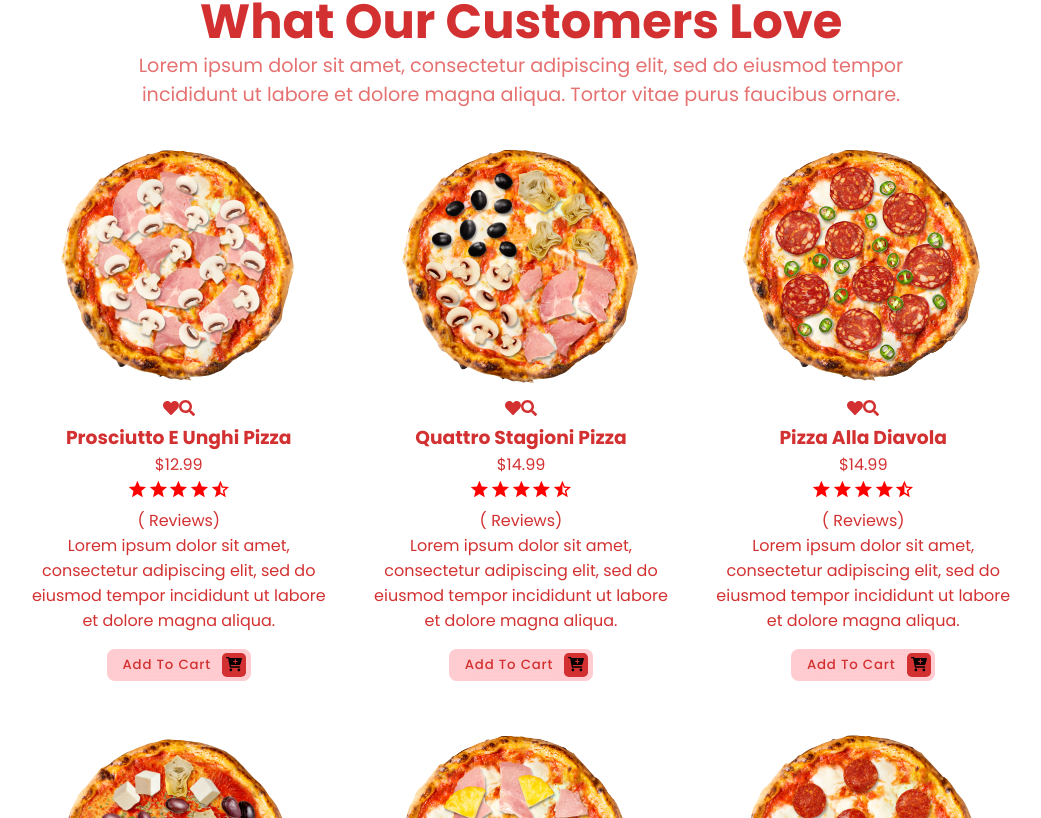
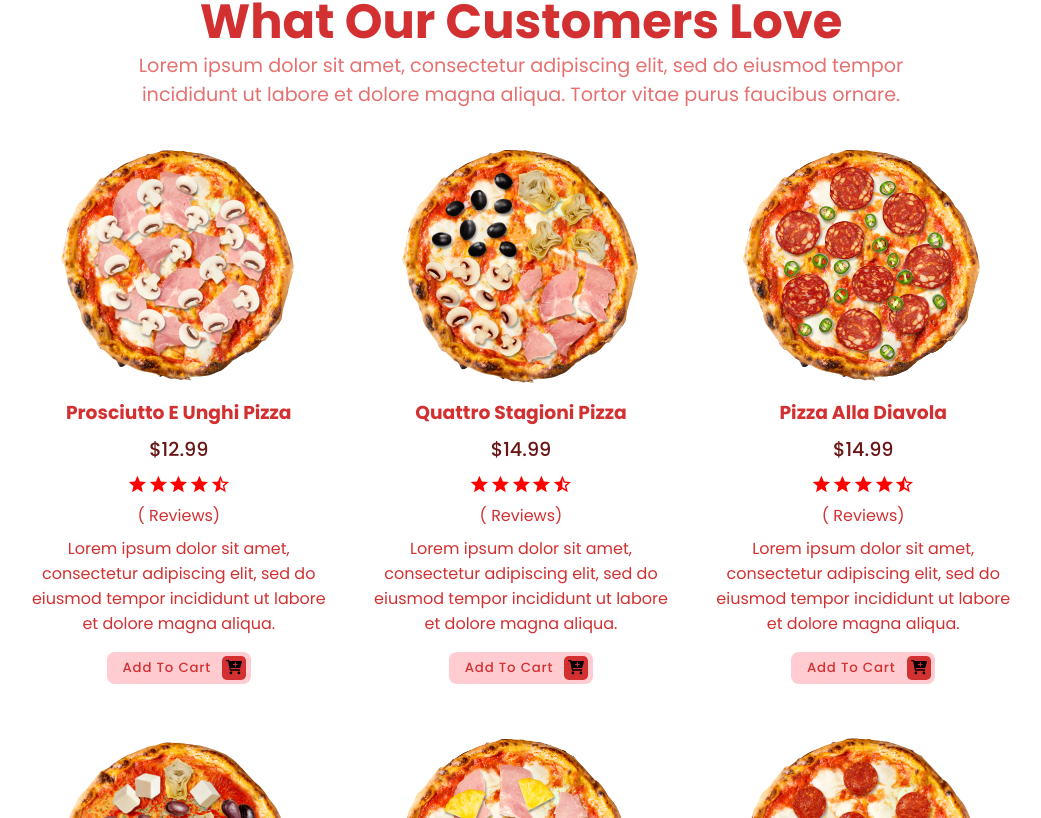
Before and after one commit to zeetaen1989/pizza-delivery, a Next.js app: page / in a window 1280 px wide. Shown: the part 882-1700 px from the top of the page, without its empty margins (119-1160 px from the left). Built offline with nearby package versions, Linux system fonts and the light colour scheme; a web font is replaced by a local one.

Commit message:
style(markups styled): respective markups styled

```diff
--- a/components/elements/ProductCard/ProductCard.module.scss
+++ b/components/elements/ProductCard/ProductCard.module.scss
@@ -1,9 +1,44 @@
-@use "@styles/abstracts" as a;
+@use "@styles/abstracts"as a;
 
 .products {
-  figcaption {
-    display: flex;
-    flex-direction: column;
+  &__card {
+    position: relative;
+    width: 100%;
+
+    .card__overlay {
+      position: absolute;
+      top: 0;
+      left: 0;
+      bottom: 0;
+      right: 0;
+      width: 100%;
+      height: 100%;
+      border-radius: 5rem;
+      opacity: 0;
+      background-color: rgba($color: a.$primary-clr-1, $alpha: 0.5);
+      transition: a.$transition-ease;
+
+      .icons {
+        display: flex;
+        gap: 0.7rem;
+        position: absolute;
+        color: a.$primary-clr-4;
+        font-size: a.$middle-fs;
+        top: 50%;
+        left: 50%;
+        transform: translate(-50%, -50%);
+        -ms-transform: translate(-50%, -50%);
+        text-align: center;
+      }
+    }
+
+    &:hover .card__overlay {
+      opacity: 1;
+    }
+  }
+
+  article {
+    @include a.flex-direction-column;
     gap: 0.5rem;
 
     .price {
@@ -11,5 +46,14 @@
       font-size: a.$regular-fs;
       color: a.$primary-clr-5;
     }
+
+    .review {
+      @include a.flex-direction-column;
+
+      a {
+        width: fit-content;
+        margin: 0 auto;
+      }
+    }
   }
 }
```
